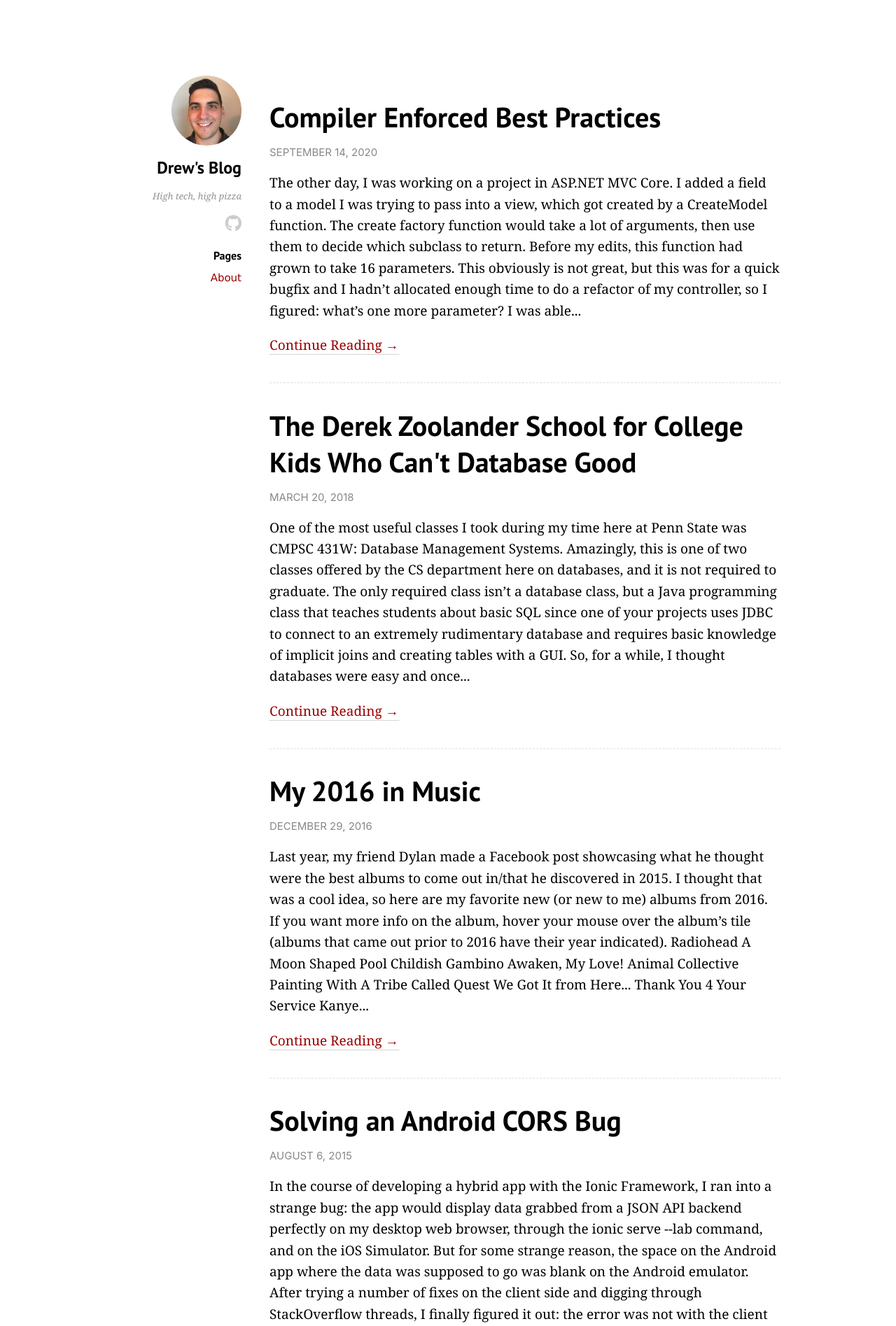
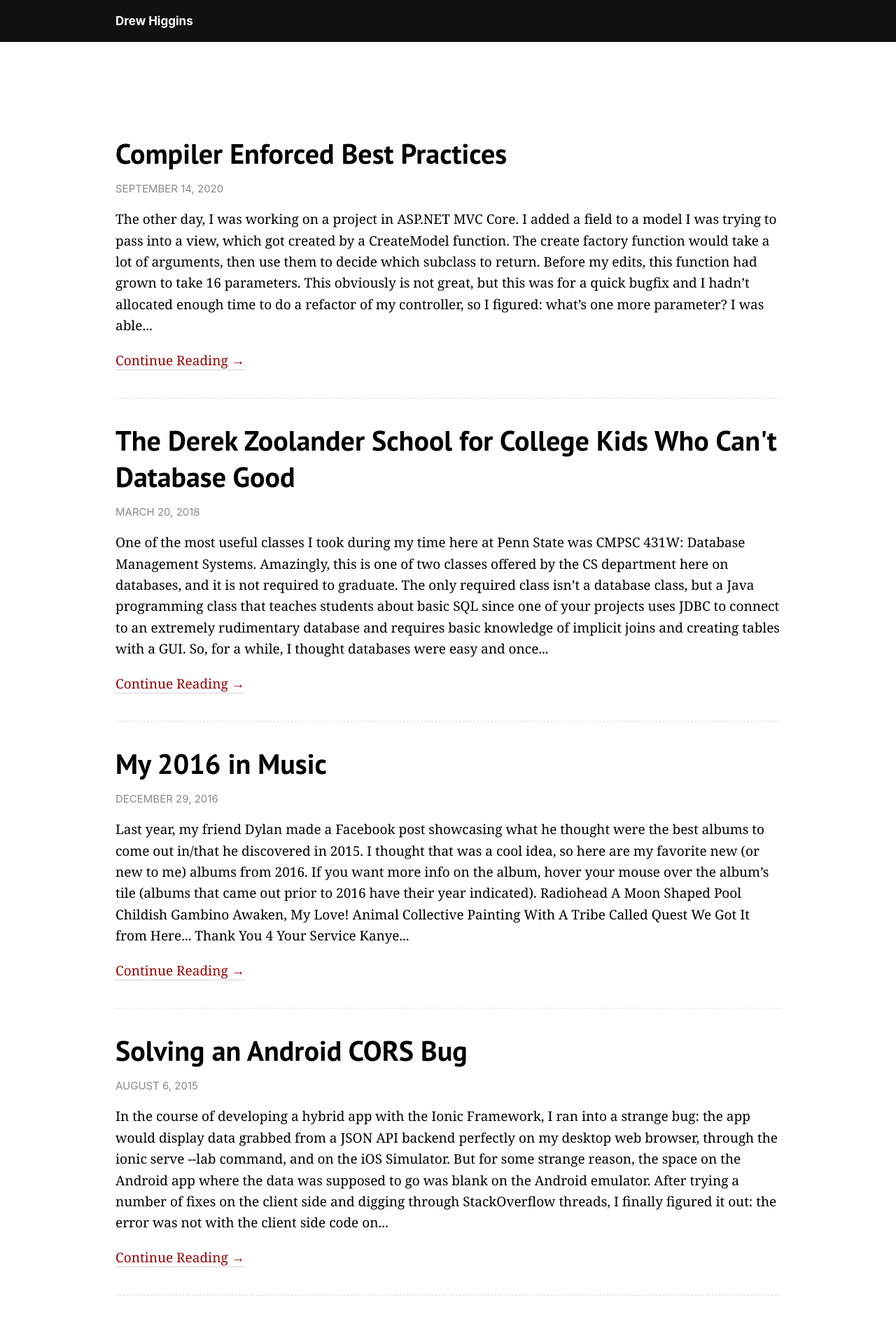
Before and after one commit to DrewHiggins/drewhiggins.github.io, a Jekyll site: the page built from index.html, in a window 1280 px wide. Shown: the top 1895 px of the page at 70% size. Built offline with Jekyll 4.4.1, drawn with Linux system fonts in a browser that asks for light colours; nearby versions of some CDN libraries.

Commit message:
Update theme

```diff
--- a/Gemfile
+++ b/Gemfile
@@ -3,3 +3,5 @@
 source "https://rubygems.org"
 
 gem "jekyll", "~> 4.1"
+
+gem "webrick", "~> 1.7"
--- a/_config.yml
+++ b/_config.yml
@@ -11,7 +11,7 @@ social:
   twitter: ''
   github: 'DrewHiggins'
 
-sidebar_links:
+navbar_links:
 
 # If enabled, it will show the content of includes/announcement.md above the posts on your homepage
 enable_announcement: false
--- a/_includes/head.html
+++ b/_includes/head.html
@@ -2,7 +2,9 @@
   <meta charset="utf-8">
   <meta http-equiv="X-UA-Compatible" content="IE=edge">
   <meta name="viewport" content="width=device-width, initial-scale=1">
+  <link rel="preconnect" href="https://fonts.gstatic.com">
   <link href="https://fonts.googleapis.com/css2?family=PT+Sans:wght@700&display=swap" rel="stylesheet">
+  <link href="https://fonts.googleapis.com/css2?family=Kreon:wght@500&display=swap" rel="stylesheet">
   <link rel="stylesheet" href="{{ "/assets/css/style.css" | relative_url }}">
   <link rel="stylesheet" href="//cdnjs.cloudflare.com/ajax/libs/highlight.js/10.7.2/styles/default.min.css">
   <script src="//cdnjs.cloudflare.com/ajax/libs/highlight.js/10.7.2/highlight.min.js"></script>
--- /dev/null
+++ b/_includes/header.html
@@ -0,0 +1,21 @@
+<nav class="navbar">
+    <div class="navbar-list-container">
+        <ul>
+            <li class="logo"><a href="/">Drew Higgins</a></li>
+            {%- for page in site.pages -%}
+                {%- if page.show_in_navbar == true -%}
+                    <li><a class="sidebar-link" href="{{ page.url | relative_url }}">{{ page.title }}</a></li>
+                {%- endif -%}
+            {%- endfor -%}
+            {%- for link in site.navbar_links -%}
+                <li>
+                    {%- if link.new_tab -%}
+                        <a href="{{ link.url | relative_url }}" target="_blank">{{ link.title }}</a>
+                    {%- else -%}
+                        <a href="{{ link.url | relative_url }}">{{ link.title }}</a>
+                    {%- endif -%}
+                </li>
+            {%- endfor -%}
+        </ul>
+    </div>
+</nav>
--- a/_layouts/default.html
+++ b/_layouts/default.html
@@ -1,8 +1,6 @@
 {%- include head.html -%}
-
+{%- include header.html -%}
 <div id="page">
-    {%- include sidebar.html -%}
-
     <div id="content">
         {{ content }}
     </div>
--- a/_sass/base.scss
+++ b/_sass/base.scss
@@ -5,6 +5,7 @@ body {
     flex-direction: column;
     align-items: center;
     font: 19px Georgia, "Times New Roman", Times, serif;
+    margin: 0;
 }
 
 h1, h2, h3, h4, h5, h6 {
@@ -35,6 +36,7 @@ p {
 
 code {
     background-color: #eee;
+    border-color: #555;
     border-radius: 5px;
     padding: 3px;
     font-size: 17px;
@@ -77,6 +79,10 @@ td {
 
     #content {
         flex: 1;
+
+        img {
+            max-width: 100%;
+        }
     }
 
     .post-title {
--- /dev/null
+++ b/_sass/header.scss
@@ -0,0 +1,40 @@
+@import "variables";
+
+.navbar {
+    background-color: #111;
+    display: block;
+    width: 100%;
+
+    a {
+        color: white;
+    }
+
+    .navbar-list-container {
+        align-self: center;
+        display: flex;
+        flex-direction: row;
+        margin: auto;
+        max-width: 950px;
+    }
+
+    ul {
+        align-items: center;
+        display: flex;
+        height: 60px;
+        justify-content: flex-start;
+        list-style-type: none;
+        margin: 0;
+        padding: 0;
+
+        li {
+            font-family: -apple-system, BlinkMacSystemFont, 'Segoe UI', Roboto, Oxygen, Ubuntu, Cantarell, 'Open Sans', 'Helvetica Neue', sans-serif;
+            font-size: 17px;
+            margin-right: 20px;
+
+            &.logo {
+                font-weight: bold;
+            }
+        }
+
+    }
+}
--- a/assets/css/style.scss
+++ b/assets/css/style.scss
@@ -6,5 +6,6 @@
 
 @import "base";
 @import "sidebar";
+@import "header";
 @import "home";
 @import "variables";
```
Also changed, not shown: about.md (deleted, +0 -15 lines).
